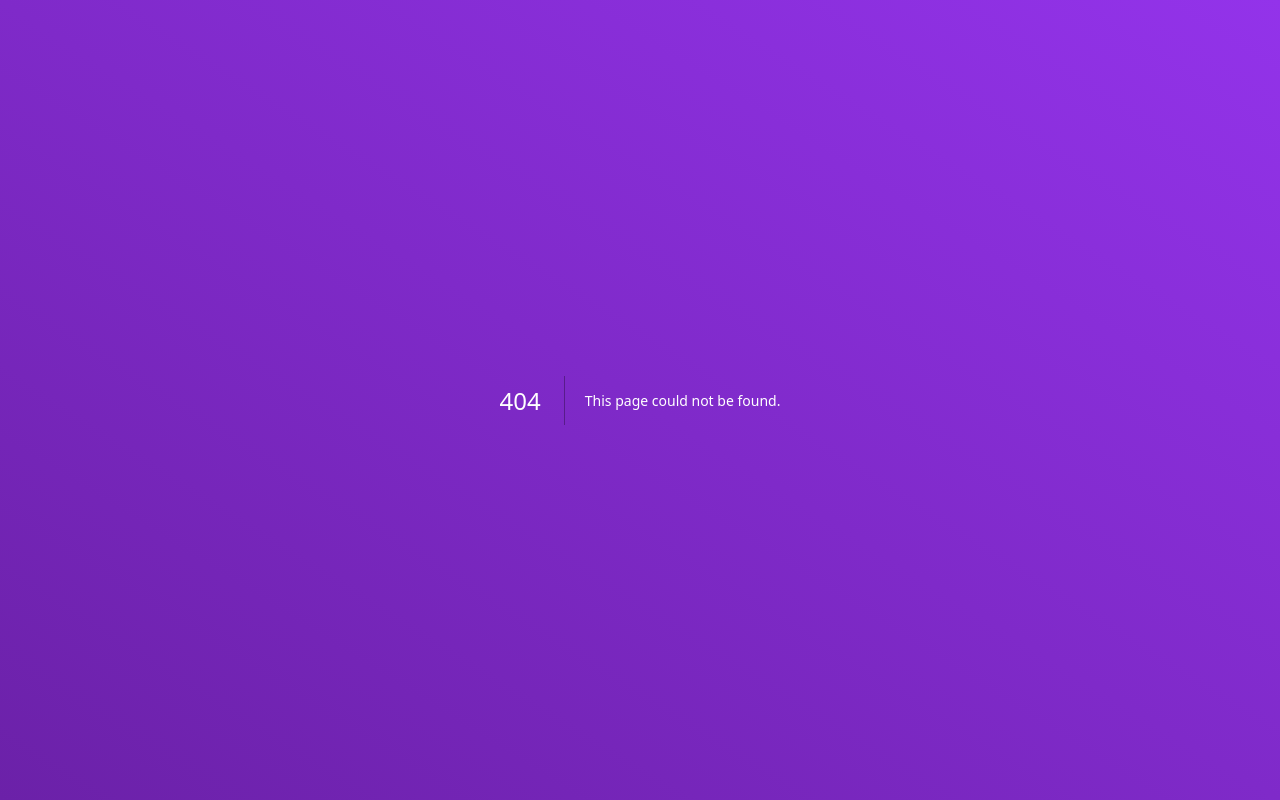
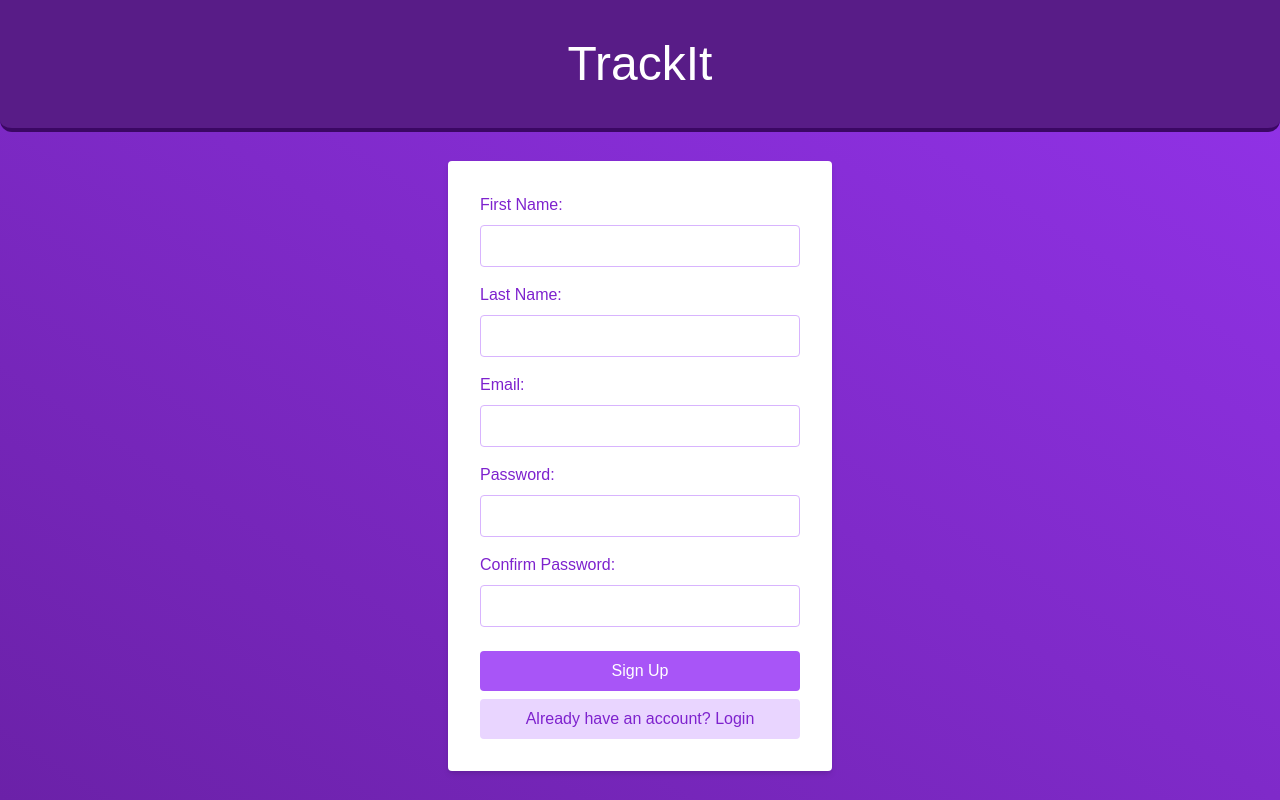
Before and after one commit to calebtgraves/TrackIt, a Next.js app: page /signup in a window 1280 px wide. Before the commit this address had no page. Built offline with nearby package versions, Linux system fonts and the light colour scheme; a web font is replaced by a local one.

Commit message:
changes i am saving progress for are loging in functions now

```diff
--- a/package.json
+++ b/package.json
@@ -16,10 +16,10 @@
     "seed": "ts-node --compiler-options {\"module\":\"CommonJS\"} prisma/seed.ts"
   },
   "dependencies": {
-    "@neondatabase/serverless": "^0.10.1",
-    "@prisma/adapter-neon": "^5.20.0",
+    "@auth/prisma-adapter": "^2.4.2",
     "@prisma/client": "^5.20.0",
     "next": "14.2.14",
+    "next-auth": "^5.0.0-beta.20",
     "react": "^18",
     "react-dom": "^18"
   },
--- /dev/null
+++ b/src/app/api/auth/[...nextauth]/route.ts
@@ -0,0 +1,2 @@
+import { handlers } from '@/auth';
+export const { GET, POST } = handlers;
--- a/src/app/api/streaks/route.ts
+++ b/src/app/api/streaks/route.ts
@@ -1,17 +1,8 @@
 'use server';
 import { NextResponse } from 'next/server';
-import { PrismaNeon } from '@prisma/adapter-neon';
-import { Pool } from '@neondatabase/serverless';
-import { PrismaClient } from '@prisma/client';
-
+import prisma from '@/lib/db';
 export async function GET() {
   try {
-    const neon = new Pool({
-      connectionString: process.env.POSTGRES_PRISMA_URL,
-    });
-    const adapter = new PrismaNeon(neon);
-    const prisma = new PrismaClient({ adapter });
-
     const userId = '1'; // Assuming userId is static for now
     if (!userId) {
       return NextResponse.json({ error: 'User not found' });
--- a/src/app/api/users/route.ts
+++ b/src/app/api/users/route.ts
@@ -1,16 +1,9 @@
 'use server';
 import { NextResponse } from 'next/server';
-import { PrismaClient } from '@prisma/client';
-import { PrismaNeon } from '@prisma/adapter-neon';
-import { Pool } from '@neondatabase/serverless';
+import prisma from '@/lib/db';
 // we might not need this endpoint.
 // this endpoint is used to get all the user information by id.
 export async function GET() {
-  const neon = new Pool({
-    connectionString: process.env.POSTGRES_PRISMA_URL,
-  });
-  const adapter = new PrismaNeon(neon);
-  const prisma = new PrismaClient({ adapter });
   const id = '1';
   // dont include the password in the response
   const users = await prisma.users.findMany({
--- a/src/app/login/page.tsx
+++ b/src/app/login/page.tsx
@@ -1,16 +1,34 @@
 'use client';
 import { useState } from 'react';
+import { signIn } from 'next-auth/react';
+import { useRouter } from 'next/navigation';
 
 const LoginPage = () => {
   const [email, setEmail] = useState('');
   const [password, setPassword] = useState('');
+  const router = useRouter();
+  const [error, setError] = useState<string | null>(null);
 
-  const handleSubmit = (event: React.FormEvent) => {
+  const handleSubmit = async (event: React.FormEvent) => {
     event.preventDefault();
-    alert(`Email: ${email}, Password: ${password}`);
+
+    const result = await signIn('credentials', {
+      redirect: false,
+      email: email,
+      password: password,
+    });
+
+    if (result?.error) {
+      setError(result.error);
+      setTimeout(() => setError(null), 3000);
+    } else {
+      router.push('/');
+    }
   };
 
   return (
+    <>
+      {error && <div className='mb-4 text-red-500'>{error}</div>}
       <div className='flex min-h-screen flex-col'>
         <div className='rounded-b-xl border-b-4 border-b-purple-950 bg-purple-900 py-10 text-center font-title text-5xl text-white'>
           TrackIt
@@ -30,7 +48,7 @@ const LoginPage = () => {
                 value={email}
                 onChange={(e) => setEmail(e.target.value)}
                 required
-              className='w-full rounded border border-purple-300 px-3 py-2 focus:border-purple-500 focus:outline-none focus:ring'
+                className='w-full rounded border border-purple-300 px-3 py-2 text-black focus:border-purple-500 focus:outline-none focus:ring'
               />
             </div>
             <div className='mb-6'>
@@ -43,7 +61,7 @@ const LoginPage = () => {
                 value={password}
                 onChange={(e) => setPassword(e.target.value)}
                 required
-              className='w-full rounded border border-purple-300 px-3 py-2 focus:border-purple-500 focus:outline-none focus:ring'
+                className='w-full rounded border border-purple-300 px-3 py-2 text-black focus:border-purple-500 focus:outline-none focus:ring'
               />
             </div>
             <button
@@ -61,6 +79,7 @@ const LoginPage = () => {
           </form>
         </div>
       </div>
+    </>
   );
 };
 
--- /dev/null
+++ b/src/app/signup/page.tsx
@@ -0,0 +1,118 @@
+'use client';
+import { useRouter } from 'next/navigation';
+import { useState } from 'react';
+
+const SignupPage = () => {
+  const [firstName, setFirstName] = useState('');
+  const [lastName, setLastName] = useState('');
+  const [email, setEmail] = useState('');
+  const [password, setPassword] = useState('');
+  const [confirmPassword, setConfirmPassword] = useState('');
+  const router = useRouter();
+
+  return (
+    <div className='flex min-h-screen flex-col'>
+      <div className='rounded-b-xl border-b-4 border-b-purple-950 bg-purple-900 py-10 text-center font-title text-5xl text-white'>
+        TrackIt
+      </div>
+      <div className='flex flex-1 items-center justify-center'>
+        <form
+          onSubmit={async (e) => {
+            e.preventDefault();
+            if (password !== confirmPassword) {
+              alert('Passwords do not match');
+              return;
+            }
+            // await signUp({ firstName, lastName, email, password });
+            router.push('/');
+          }}
+          className='m-5 w-full max-w-sm rounded bg-white p-8 shadow-md'
+        >
+          <div className='mb-4'>
+            <label htmlFor='firstName' className='mb-2 block text-purple-700'>
+              First Name:
+            </label>
+            <input
+              type='text'
+              id='firstName'
+              value={firstName}
+              onChange={(e) => setFirstName(e.target.value)}
+              required
+              className='w-full rounded border border-purple-300 px-3 py-2 text-black focus:border-purple-500 focus:outline-none focus:ring'
+            />
+          </div>
+          <div className='mb-4'>
+            <label htmlFor='lastName' className='mb-2 block text-purple-700'>
+              Last Name:
+            </label>
+            <input
+              type='text'
+              id='lastName'
+              value={lastName}
+              onChange={(e) => setLastName(e.target.value)}
+              required
+              className='w-full rounded border border-purple-300 px-3 py-2 text-black focus:border-purple-500 focus:outline-none focus:ring'
+            />
+          </div>
+          <div className='mb-4'>
+            <label htmlFor='email' className='mb-2 block text-purple-700'>
+              Email:
+            </label>
+            <input
+              type='email'
+              id='email'
+              value={email}
+              onChange={(e) => setEmail(e.target.value)}
+              required
+              className='w-full rounded border border-purple-300 px-3 py-2 text-black focus:border-purple-500 focus:outline-none focus:ring'
+            />
+          </div>
+          <div className='mb-4'>
+            <label htmlFor='password' className='mb-2 block text-purple-700'>
+              Password:
+            </label>
+            <input
+              type='password'
+              id='password'
+              value={password}
+              onChange={(e) => setPassword(e.target.value)}
+              required
+              className='w-full rounded border border-purple-300 px-3 py-2 text-black focus:border-purple-500 focus:outline-none focus:ring'
+            />
+          </div>
+          <div className='mb-6'>
+            <label
+              htmlFor='confirmPassword'
+              className='mb-2 block text-purple-700'
+            >
+              Confirm Password:
+            </label>
+            <input
+              type='password'
+              id='confirmPassword'
+              value={confirmPassword}
+              onChange={(e) => setConfirmPassword(e.target.value)}
+              required
+              className='w-full rounded border border-purple-300 px-3 py-2 text-black focus:border-purple-500 focus:outline-none focus:ring'
+            />
+          </div>
+          <button
+            type='submit'
+            className='w-full rounded bg-purple-500 py-2 text-white transition duration-200 hover:bg-purple-600'
+          >
+            Sign Up
+          </button>
+          <button
+            onClick={() => router.push('/login')}
+            type='button'
+            className='mt-2 w-full rounded bg-purple-200 py-2 text-purple-700 transition duration-200 hover:bg-purple-300'
+          >
+            Already have an account? Login
+          </button>
+        </form>
+      </div>
+    </div>
+  );
+};
+
+export default SignupPage;
--- /dev/null
+++ b/src/auth.ts
@@ -0,0 +1,90 @@
+import NextAuth, { CredentialsSignin } from 'next-auth';
+import Credentials from 'next-auth/providers/credentials';
+// import bcrypt from 'bcryptjs';
+import prisma from './lib/db';
+import type { Provider } from 'next-auth/providers';
+
+class InvalidLoginError extends CredentialsSignin {
+  constructor() {
+    super('Invalid credentials', { code: 'credentials' });
+  }
+}
+
+const providers: Provider[] = [
+  Credentials({
+    credentials: {
+      email: { label: 'email', type: 'text' },
+      password: { label: 'password', type: 'password' },
+    },
+    async authorize(credentials) {
+      console.log(credentials);
+      if (!credentials?.email || !credentials?.password) {
+        throw new InvalidLoginError();
+      }
+      const email = credentials?.email as string;
+      const passwords = credentials?.password as string;
+
+      // Replace this with your own authentication logic
+      const user = await prisma.users.findUnique({
+        where: { email: email },
+      });
+      console.log(user);
+
+      if (!user || !user.password) {
+        console.log('User not found or password not found');
+        throw new InvalidLoginError();
+      }
+      console.log(user.password);
+
+      //   const isValidPassword = await bcrypt.compare(passwords, user.password);
+
+      const isValidPassword = user.password === passwords;
+      if (!isValidPassword) {
+        console.log('Invalid password');
+        throw new InvalidLoginError();
+      }
+      console.log(user);
+      const userwithoutpassword = {
+        id: user.id,
+        email: user.email,
+        name: user.name,
+      };
+
+      console.log(userwithoutpassword);
+
+      return userwithoutpassword;
+    },
+  }),
+];
+
+export const { auth, handlers, signIn, signOut } = NextAuth({
+  session: {
+    strategy: 'jwt',
+  },
+  providers,
+  // trustHost: true,
+  callbacks: {
+    jwt: async ({ token, user }) => {
+      if (user) {
+        token.id = user.id as string;
+        token.email = user.email as string;
+        token.name = user.name as string;
+      }
+      return token;
+    },
+    session: async ({ session, token }) => {
+      if (token) {
+        session.user = {
+          ...session.user,
+          id: token.id as string,
+          email: token.email as string,
+          name: token.name as string,
+        };
+      }
+      return session;
+    },
+  },
+  pages: {
+    signIn: '/login', // Custom sign-in page
+  },
+});
```
Also changed, not shown: src/middleware.ts (added, +10 -0 lines), 2 other files (tests, documents, lock files or other folders). Lines whose indentation alone changed are shown as unchanged.
